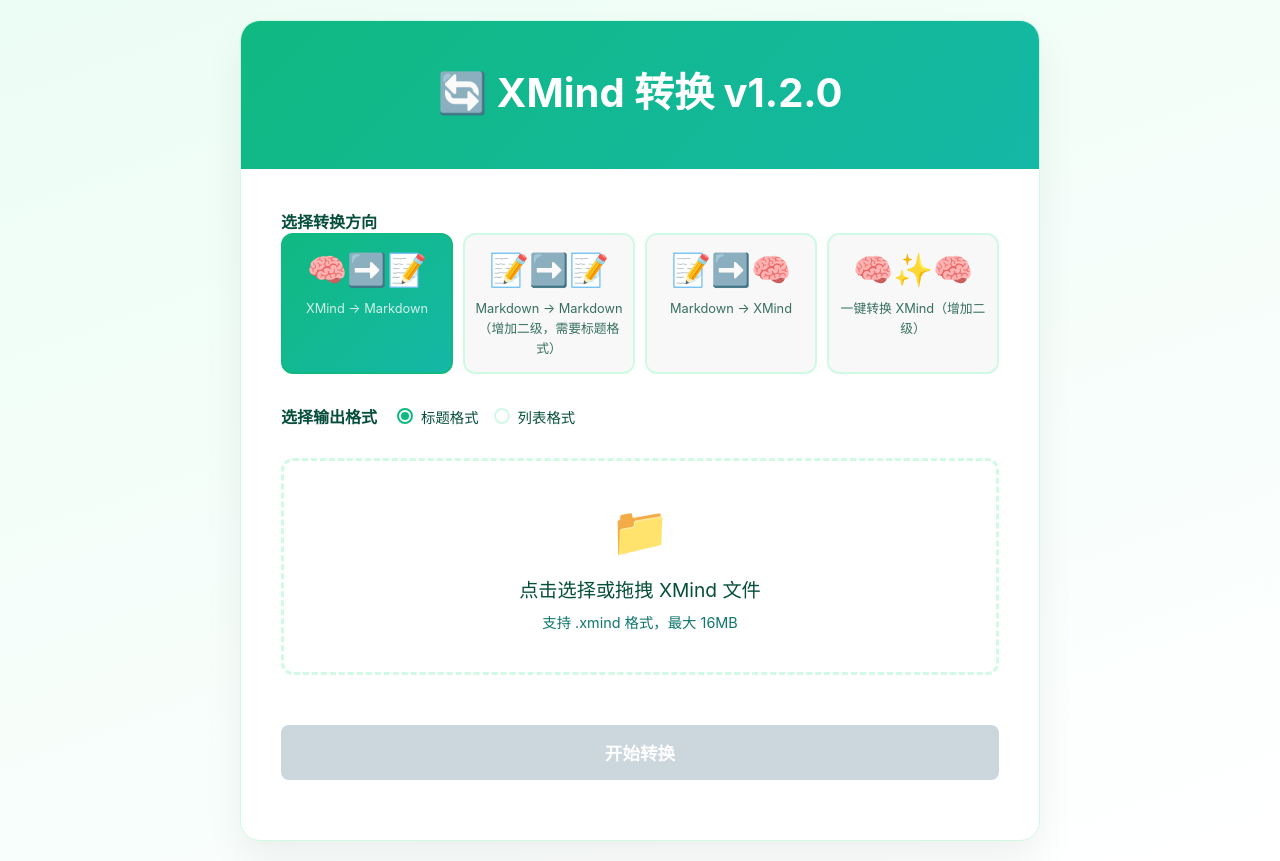
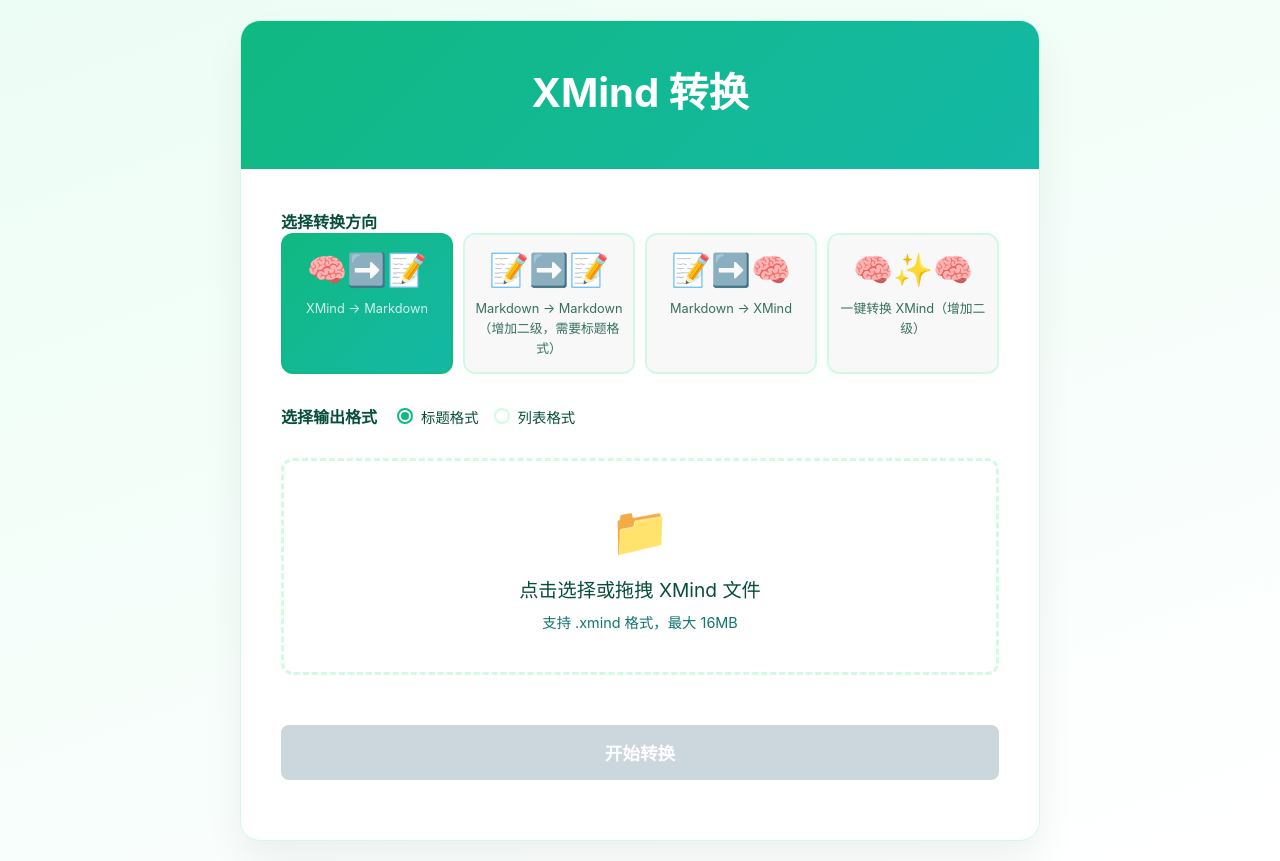
Before and after one commit to Atomyi1412/xmindmd, an Electron app: page index.html in a window 1280 px wide. Drawn offline with Linux system fonts and the light colour scheme.

Commit message:
修复页面标题：统一改为'XMind 转换'，移除版本号

```diff
--- a/index.html
+++ b/index.html
@@ -3,7 +3,7 @@
 <head>
     <meta charset="UTF-8">
     <meta name="viewport" content="width=device-width, initial-scale=1.0">
-    <title>🔄 双向转换器 v1.0.0 - XMind ⇄ Markdown</title>
+    <title>XMind 转换</title>
     <style>
         * {
             margin: 0;
@@ -546,7 +546,7 @@
 <body>
     <div class="container">
         <div class="header">
-            <h1>🔄 XMind 转换 v1.2.0</h1>
+            <h1>XMind 转换</h1>
         </div>
 
         <form id="convertForm" enctype="multipart/form-data" class="form-container">
```
